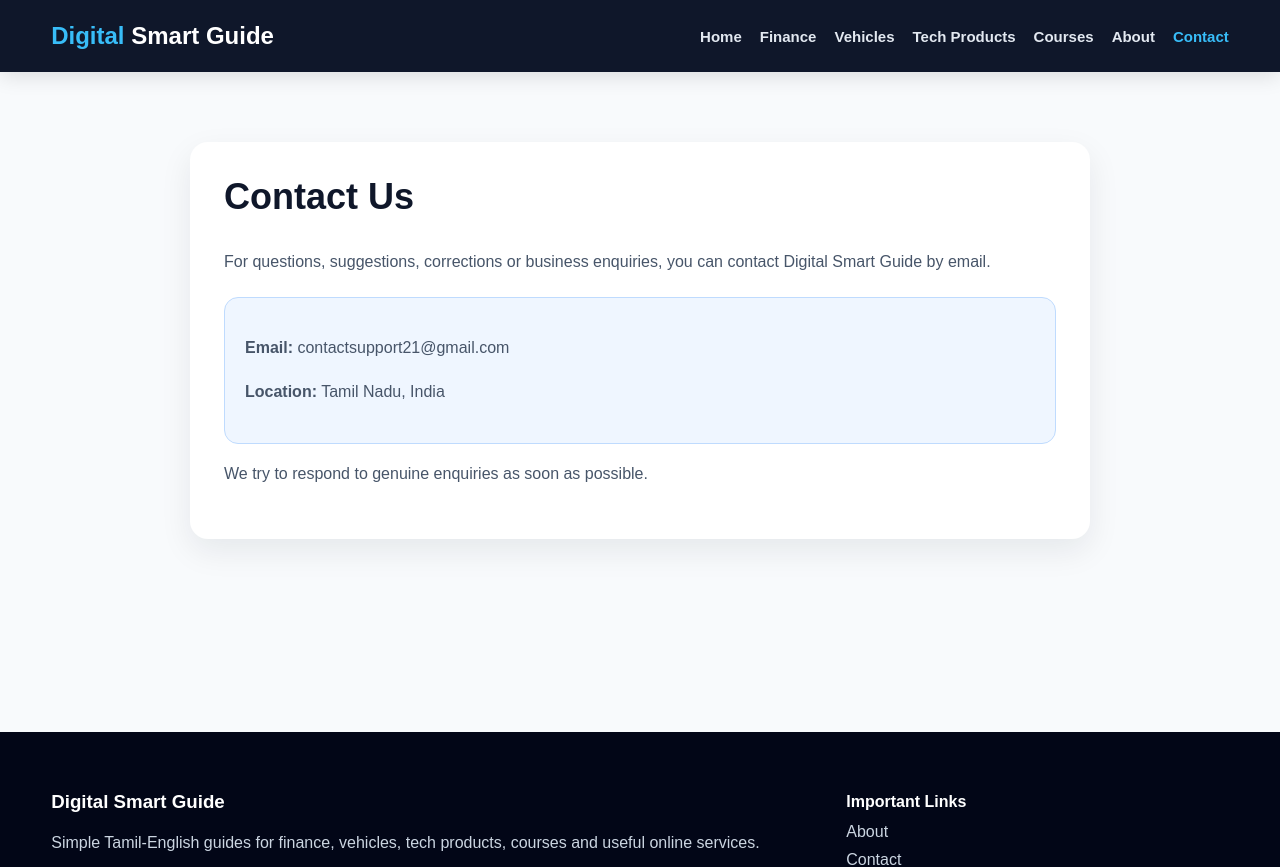
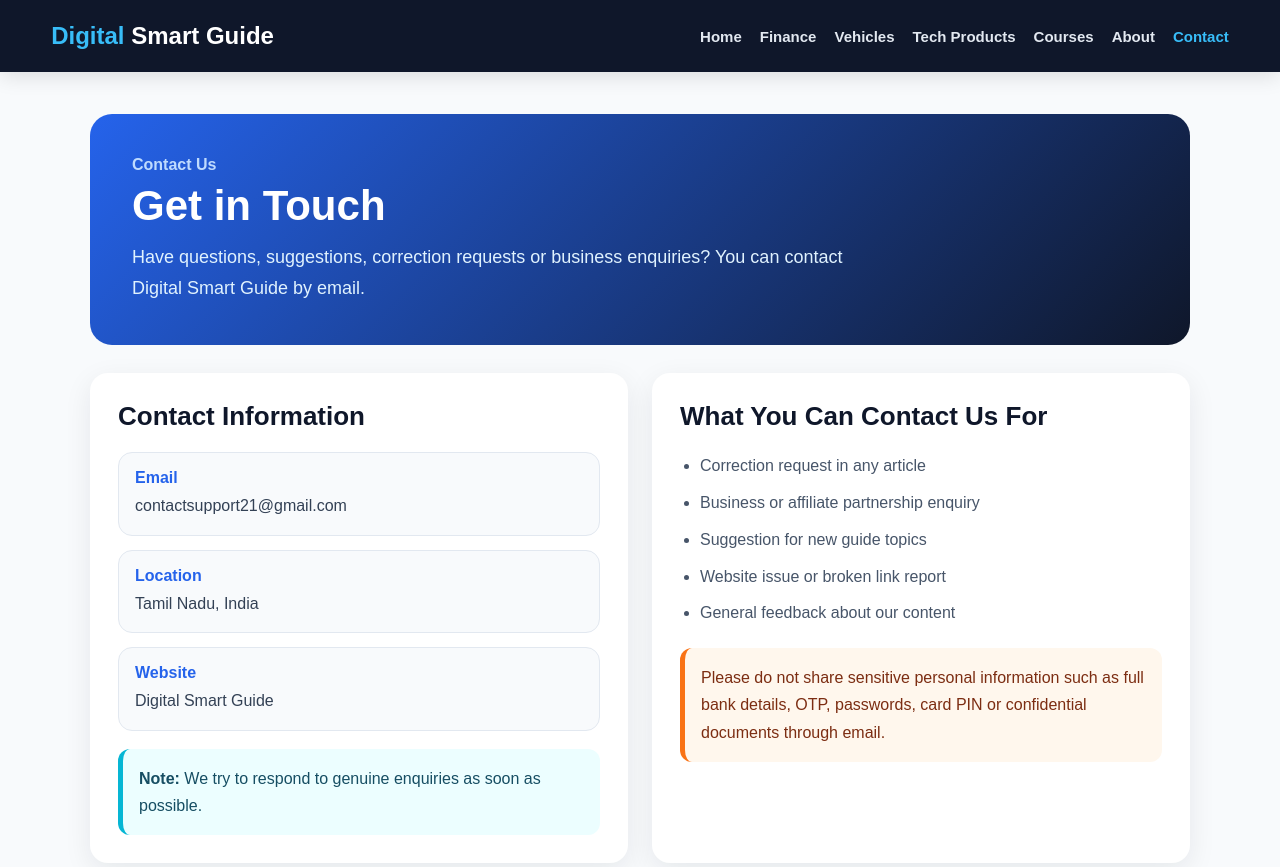
Before and after one commit to Subash21-G/digital-smart-guide, an Angular app: page /contact in a window 1280 px wide. Shown: the top 867 px of the page. Built offline with nearby package versions, Linux system fonts and the light colour scheme.

Commit message:
Improve contact page

```diff
--- a/src/app/pages/contact/contact.html
+++ b/src/app/pages/contact/contact.html
@@ -1,18 +1,59 @@
-<section class="page">
+<section class="contact-page">
   <div class="container">
-    <h1>Contact Us</h1>
-    <p>
-      For questions, suggestions, corrections or business enquiries, you can contact
-      Digital Smart Guide by email.
-    </p>
 
-    <div class="contact-box">
-      <p><strong>Email:</strong> contactsupport21@gmail.com</p>
-      <p><strong>Location:</strong> Tamil Nadu, India</p>
+    <div class="contact-hero">
+      <p>Contact Us</p>
+      <h1>Get in Touch</h1>
+      <span>
+        Have questions, suggestions, correction requests or business enquiries?
+        You can contact Digital Smart Guide by email.
+      </span>
     </div>
 
-    <p>
-      We try to respond to genuine enquiries as soon as possible.
-    </p>
+    <div class="contact-grid">
+
+      <div class="contact-card">
+        <h2>Contact Information</h2>
+
+        <div class="contact-item">
+          <strong>Email</strong>
+          <p>contactsupport21@gmail.com</p>
+        </div>
+
+        <div class="contact-item">
+          <strong>Location</strong>
+          <p>Tamil Nadu, India</p>
+        </div>
+
+        <div class="contact-item">
+          <strong>Website</strong>
+          <p>Digital Smart Guide</p>
+        </div>
+
+        <div class="contact-note">
+          <strong>Note:</strong>
+          We try to respond to genuine enquiries as soon as possible.
+        </div>
+      </div>
+
+      <div class="contact-card">
+        <h2>What You Can Contact Us For</h2>
+
+        <ul>
+          <li>Correction request in any article</li>
+          <li>Business or affiliate partnership enquiry</li>
+          <li>Suggestion for new guide topics</li>
+          <li>Website issue or broken link report</li>
+          <li>General feedback about our content</li>
+        </ul>
+
+        <p class="small-text">
+          Please do not share sensitive personal information such as full bank
+          details, OTP, passwords, card PIN or confidential documents through email.
+        </p>
+      </div>
+
+    </div>
+
   </div>
 </section>
--- a/src/app/pages/contact/contact.scss
+++ b/src/app/pages/contact/contact.scss
@@ -0,0 +1,124 @@
+.contact-page {
+  padding: 42px 0;
+  background: #f8fafc;
+  min-height: 80vh;
+}
+
+.contact-hero {
+  background: linear-gradient(135deg, #2563eb, #0f172a);
+  color: #ffffff;
+  padding: 42px;
+  border-radius: 22px;
+  margin-bottom: 28px;
+
+  p {
+    margin: 0 0 8px;
+    font-weight: 700;
+    color: #bfdbfe;
+  }
+
+  h1 {
+    font-size: 42px;
+    margin: 0 0 12px;
+  }
+
+  span {
+    display: block;
+    max-width: 760px;
+    font-size: 18px;
+    line-height: 1.7;
+    color: #e0f2fe;
+  }
+}
+
+.contact-grid {
+  display: grid;
+  grid-template-columns: repeat(2, 1fr);
+  gap: 24px;
+}
+
+.contact-card {
+  background: #ffffff;
+  padding: 28px;
+  border-radius: 18px;
+  box-shadow: 0 8px 28px rgba(15, 23, 42, 0.08);
+
+  h2 {
+    margin: 0 0 20px;
+    color: #0f172a;
+    font-size: 26px;
+  }
+
+  ul {
+    padding-left: 20px;
+    margin: 0 0 20px;
+
+    li {
+      color: #475569;
+      line-height: 1.8;
+      margin-bottom: 8px;
+    }
+  }
+}
+
+.contact-item {
+  padding: 16px;
+  background: #f8fafc;
+  border-radius: 14px;
+  margin-bottom: 14px;
+  border: 1px solid #e2e8f0;
+
+  strong {
+    display: block;
+    color: #2563eb;
+    margin-bottom: 6px;
+  }
+
+  p {
+    margin: 0;
+    color: #334155;
+    line-height: 1.6;
+  }
+}
+
+.contact-note {
+  background: #ecfeff;
+  border-left: 5px solid #06b6d4;
+  padding: 16px;
+  border-radius: 12px;
+  color: #164e63;
+  line-height: 1.7;
+  margin-top: 18px;
+}
+
+.small-text {
+  background: #fff7ed;
+  border-left: 5px solid #f97316;
+  padding: 16px;
+  border-radius: 12px;
+  color: #7c2d12;
+  line-height: 1.7;
+  margin: 0;
+}
+
+@media (max-width: 768px) {
+  .contact-hero {
+    padding: 28px;
+
+    h1 {
+      font-size: 32px;
+    }
+
+    span {
+      font-size: 16px;
+    }
+  }
+
+  .contact-grid {
+    grid-template-columns: 1fr;
+  }
+
+  .contact-card {
+    padding: 22px;
+  }
+}
```
